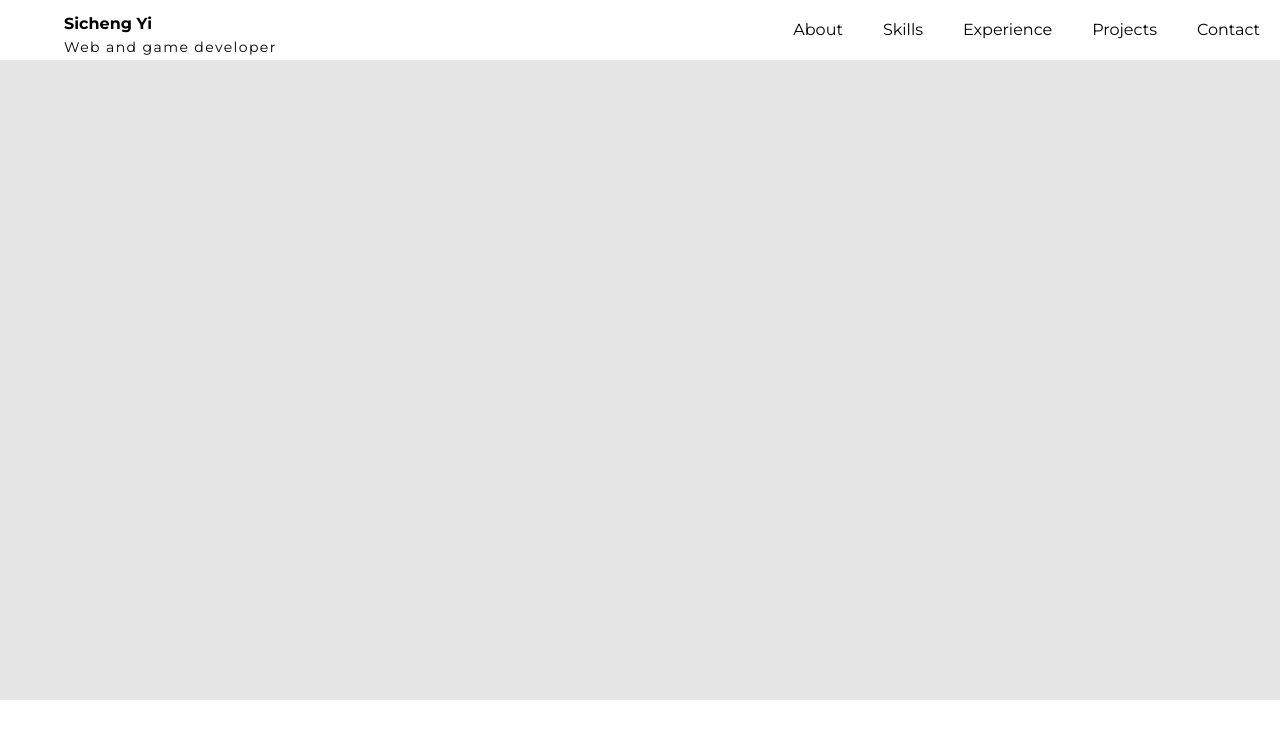
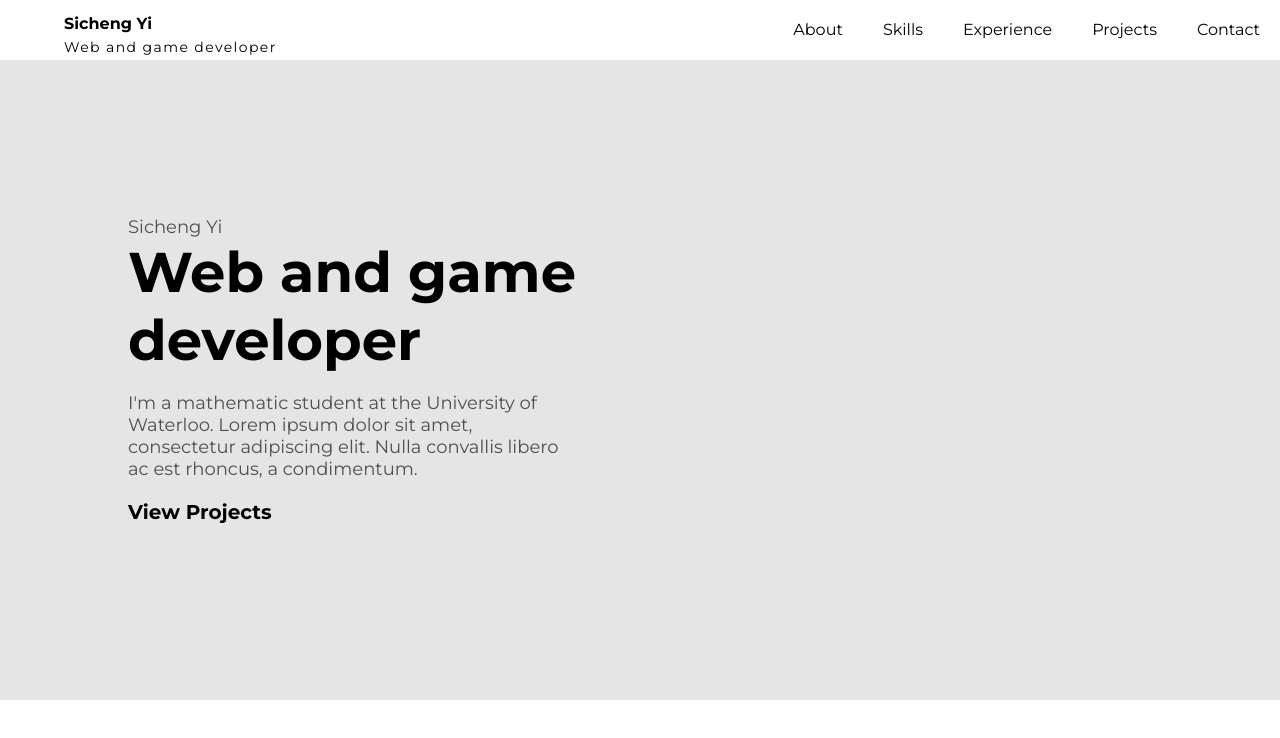
Before and after one commit to 0Xiaohei0/Personal-website, a React (Create React App) app: page / in a window 1280 px wide. Shown: the top 738 px of the page. Built offline with nearby package versions, Linux system fonts and the light colour scheme.

Commit message:
Added hero

```diff
--- a/src/App.css
+++ b/src/App.css
@@ -32,4 +32,35 @@
 .hero--container{
     height: 80vh;
     background-color: #E5E5E5;
+    display: flex;
+    align-items: center;
 }
+
+.hero--textContainer{
+    max-width: 450px;
+    margin-left: 10vw;
+}
+
+.hero--name{
+    font-weight: 400;
+    font-size: 18px;
+    color: #4F4F4F;
+    margin: 0;
+}
+
+.hero--role{
+    font-weight: 700;
+    font-size: 56px;
+    margin: 0;
+}
+
+.hero--description{
+    font-weight: 400;
+    font-size: 18px;
+    color: #4F4F4F;
+}
+
+.hero--viewProjects{
+    font-weight: 700;
+    font-size: 20px;
+}
--- a/src/Components/Hero.js
+++ b/src/Components/Hero.js
@@ -3,7 +3,12 @@ import React from "react"
 export default function Hero(){
     return(
         <div className="hero--container">
-
+            <div className="hero--textContainer">
+                <p className="hero--name">Sicheng Yi</p>
+                <h1 className="hero--role">Web and game developer</h1>
+                <p className="hero--description">I'm a mathematic student at the University of Waterloo. Lorem ipsum dolor sit amet, consectetur adipiscing elit. Nulla convallis libero ac est rhoncus, a condimentum.</p>
+                <p className="hero--viewProjects">View Projects</p>
+            </div>
         </div>
     )
 }
```
